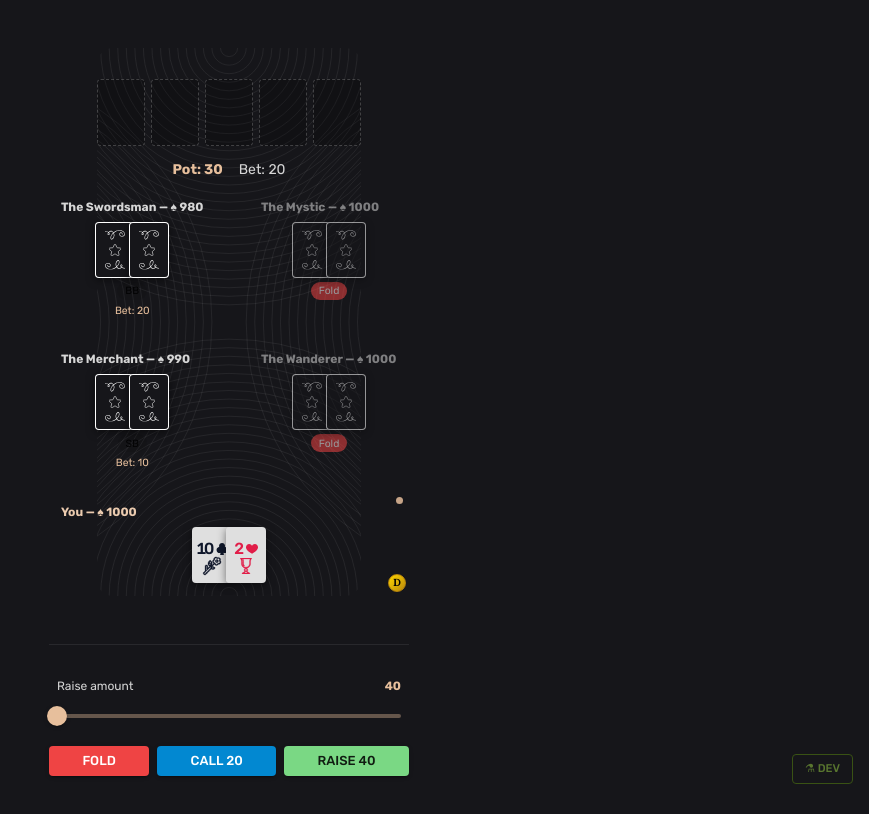
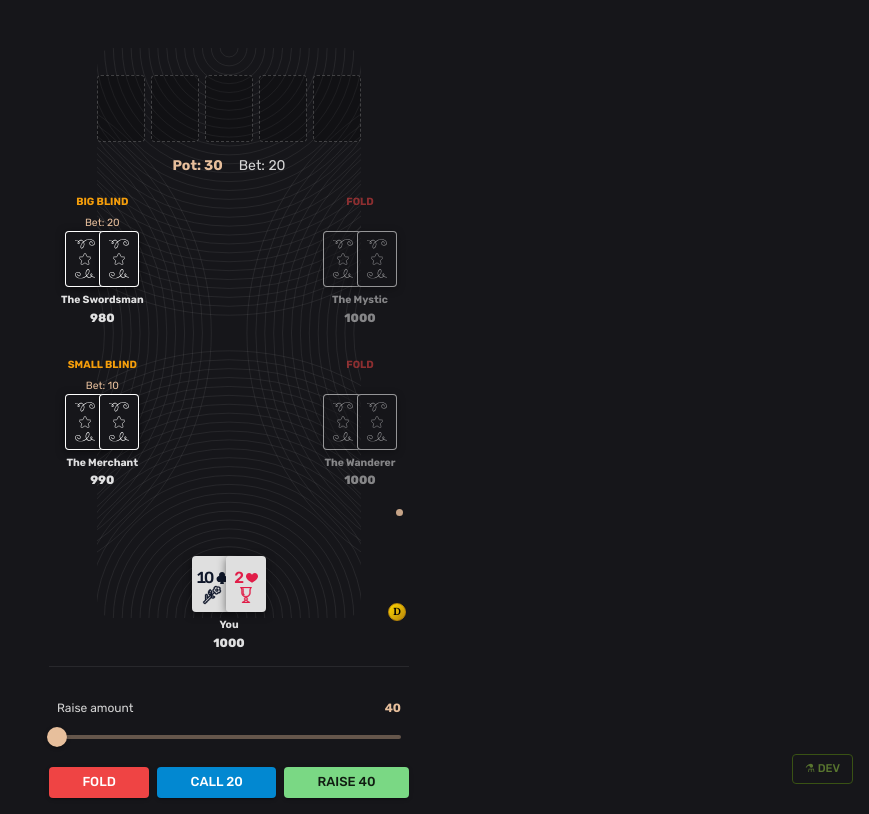
Before and after one commit to raphaelaleixo/arcanepoker, a React (Vite) app: page /game in a window 1280 px wide. Shown: the whole page, without its empty margins (411-1280 px from the left). Built offline with nearby package versions, Linux system fonts and the light colour scheme.

Commit message:
feat: changes to player seat

```diff
--- a/src/components/Table/PlayerSeat.tsx
+++ b/src/components/Table/PlayerSeat.tsx
@@ -63,7 +63,7 @@ export function PlayerSeat({
         position: "relative",
         borderRadius: 2,
         p: 1.5,
-        minWidth: { xs: 140, sm: 160 },
+        //minWidth: { xs: 140, sm: 160 },
         opacity: player.folded ? 0.55 : 1,
         transition: "opacity 0.3s",
         ...sx,
@@ -85,7 +85,7 @@ export function PlayerSeat({
         />
       )}
       {/* Player name and stack */}
-      <Typography
+      {/* <Typography
         variant="caption"
         sx={{
           display: "block",
@@ -111,7 +111,15 @@ export function PlayerSeat({
           />
         )}{" "}
         &mdash; &#9824; {player.stack}
-      </Typography>
+      </Typography> */}
+      <PlayerStatusBar
+        currentAction={player.currentAction ?? null}
+        currentBet={player.currentBet}
+        isAllIn={player.isAllIn}
+        handResult={handResult}
+        isWinner={isWinner}
+        showHandResult={showHandResult}
+      />
 
       <PlayerCards
         holeCards={player.holeCards}
@@ -126,15 +134,26 @@ export function PlayerSeat({
         redrawSeed={state.holeCardChangeSeeds?.[player.id] ?? 0}
         playerId={player.id}
       />
-
-      <PlayerStatusBar
-        currentAction={player.currentAction ?? null}
-        currentBet={player.currentBet}
-        isAllIn={player.isAllIn}
-        handResult={handResult}
-        isWinner={isWinner}
-        showHandResult={showHandResult}
-      />
+      <Box
+        sx={{
+          display: "flex",
+          flexDirection: "column",
+          alignItems: "center",
+          mt: 0,
+          position: "relative",
+          zIndex: 2,
+          width: "fit-content",
+          mx: "auto",
+          "& > *": { lineHeight: 1 },
+        }}
+      >
+        <Typography variant="caption" fontWeight="bold" fontSize="0.65em">
+          {player.name}
+        </Typography>
+        <Typography variant="caption" fontWeight={800} fontSize="0.75em">
+          {player.stack}
+        </Typography>
+      </Box>
     </Box>
   );
 }
--- a/src/components/Table/PlayerStatusBar.tsx
+++ b/src/components/Table/PlayerStatusBar.tsx
@@ -2,8 +2,12 @@
  * Renders the action chip, hand rank label, and bet/all-in line for a player seat.
  * Pure presentational — receives all data as props from PlayerSeat.
  */
-import { Box, Chip, Typography } from "@mui/material";
-import { actionLabel, actionColor, formatHandRank } from "../../utils/cardUtils";
+import { Box, Typography } from "@mui/material";
+import {
+  actionLabel,
+  actionColor,
+  formatHandRank,
+} from "../../utils/cardUtils";
 
 interface PlayerStatusBarProps {
   currentAction: string | null;
@@ -43,16 +47,18 @@ export function PlayerStatusBar({
             transition: "opacity 250ms ease",
           }}
         >
-          <Chip
-            label={currentAction ? actionLabel(currentAction) : "\u00A0"}
-            color={currentAction ? actionColor(currentAction) : "default"}
-            size="small"
+          <Typography
             sx={{
+              color: currentAction ? actionColor(currentAction) : "default",
               fontSize: "0.65rem",
               height: 18,
+              fontWeight: "bold",
+              textTransform: "uppercase",
               visibility: currentAction ? "visible" : "hidden",
             }}
-          />
+          >
+            {currentAction ? actionLabel(currentAction) : "\u00A0"}
+          </Typography>
         </Box>
 
         {/* Hand rank — fades in at showdown */}
@@ -61,7 +67,7 @@ export function PlayerStatusBar({
             gridArea: "1 / 1",
             display: "flex",
             justifyContent: "center",
-            opacity: showHandResult ? 1 : 0,
+            opacity: showHandResult ? 1 : 1,
             pointerEvents: showHandResult ? "auto" : "none",
             transition: "opacity 250ms ease",
           }}
@@ -69,14 +75,15 @@ export function PlayerStatusBar({
           <Typography
             variant="caption"
             sx={{
-              color: isWinner ? "gold.light" : "silver.light",
+              color: isWinner ? "primary.main" : "silver.light",
               fontSize: "0.65rem",
-              fontStyle: "italic",
+              fontWeight: "bold",
               textAlign: "center",
               visibility: handResult ? "visible" : "hidden",
             }}
           >
             {handResult ? formatHandRank(handResult.rankName) : "\u00A0"}
+            {isWinner ? " ★" : ""}
           </Typography>
         </Box>
       </Box>
@@ -90,7 +97,10 @@ export function PlayerStatusBar({
           color: "gold.main",
           fontSize: "0.65rem",
           mt: 0.25,
-          visibility: (currentBet > 0 || isAllIn) && !showHandResult ? "visible" : "hidden",
+          visibility:
+            (currentBet > 0 || isAllIn) && !showHandResult
+              ? "visible"
+              : "hidden",
         }}
       >
         {currentBet > 0 ? `Bet: ${currentBet}` : "\u00A0"}
--- a/src/utils/cardUtils.ts
+++ b/src/utils/cardUtils.ts
@@ -6,30 +6,52 @@
 /** Maps a player action string to a human-readable display label. */
 export function actionLabel(action: string): string {
   switch (action) {
-    case "fold":       return "Fold";
-    case "check":      return "Check";
-    case "call":       return "Call";
-    case "raise":      return "Raise";
-    case "bet":        return "Bet";
-    case "all-in":     return "All-In";
-    case "smallBlind": return "SB";
-    case "bigBlind":   return "BB";
-    default:           return action;
+    case "fold":
+      return "Fold";
+    case "check":
+      return "Check";
+    case "call":
+      return "Call";
+    case "raise":
+      return "Raise";
+    case "bet":
+      return "Bet";
+    case "all-in":
+      return "All-In";
+    case "smallBlind":
+      return "Small Blind";
+    case "bigBlind":
+      return "Big Blind";
+    default:
+      return action;
   }
 }
 
 /** Maps a player action string to a MUI Chip color variant. */
 export function actionColor(
   action: string
-): "default" | "error" | "warning" | "success" | "info" | "primary" | "secondary" {
+):
+  | "default"
+  | "rgb(239, 68, 68)"
+  | "rgb(245, 158, 11)"
+  | "rgb(34, 197, 94)"
+  | "info"
+  | "primary"
+  | "secondary" {
   switch (action) {
-    case "fold":   return "error";
+    case "fold":
+      return "rgb(239, 68, 68)";
     case "raise":
     case "bet":
-    case "all-in": return "warning";
-    case "call":   return "info";
-    case "check":  return "success";
-    default:       return "default";
+    case "all-in":
+    case "smallBlind":
+    case "bigBlind":
+      return "rgb(245, 158, 11)";
+    case "call":
+    case "check":
+      return "rgb(34, 197, 94)";
+    default:
+      return "default";
   }
 }
 
```
